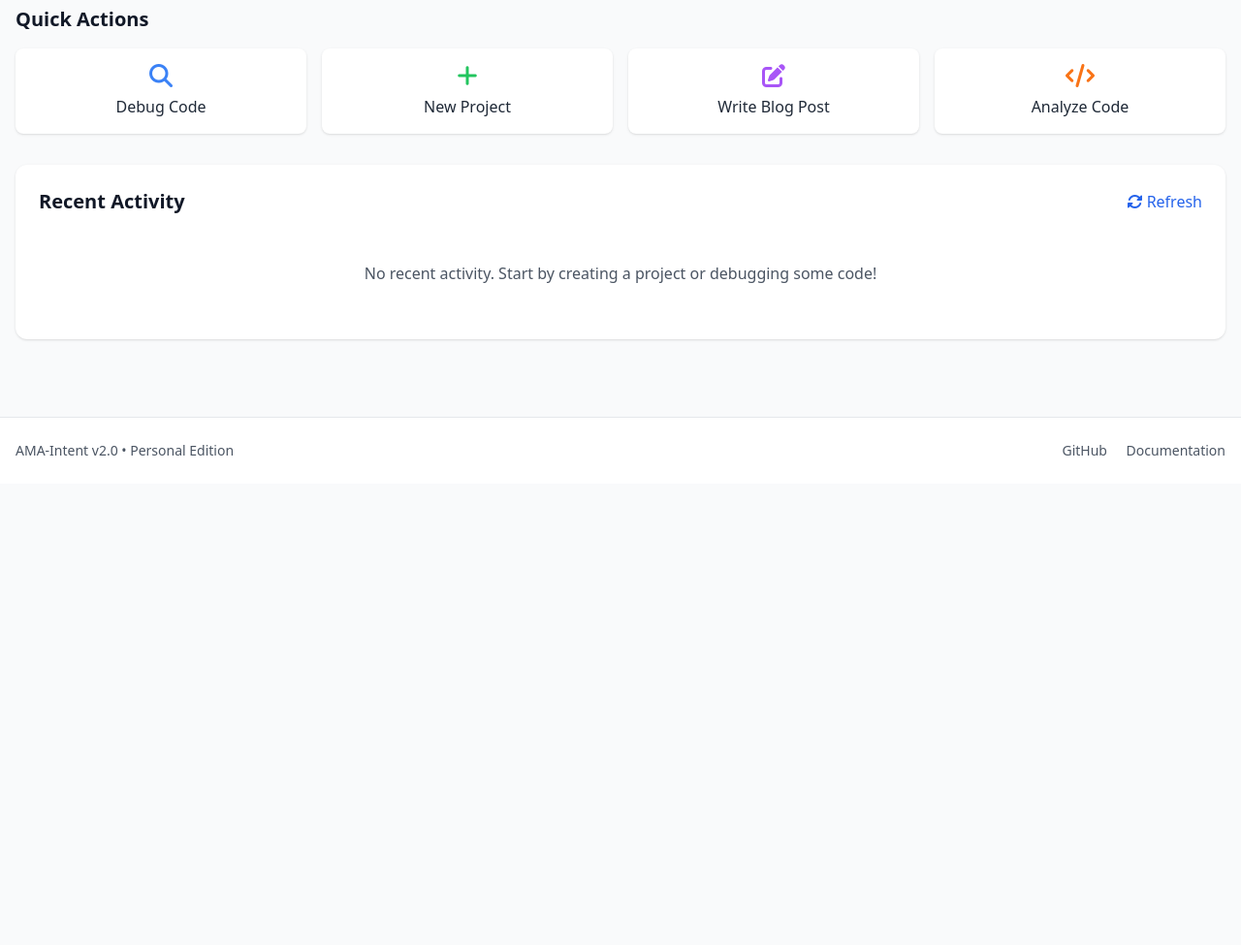
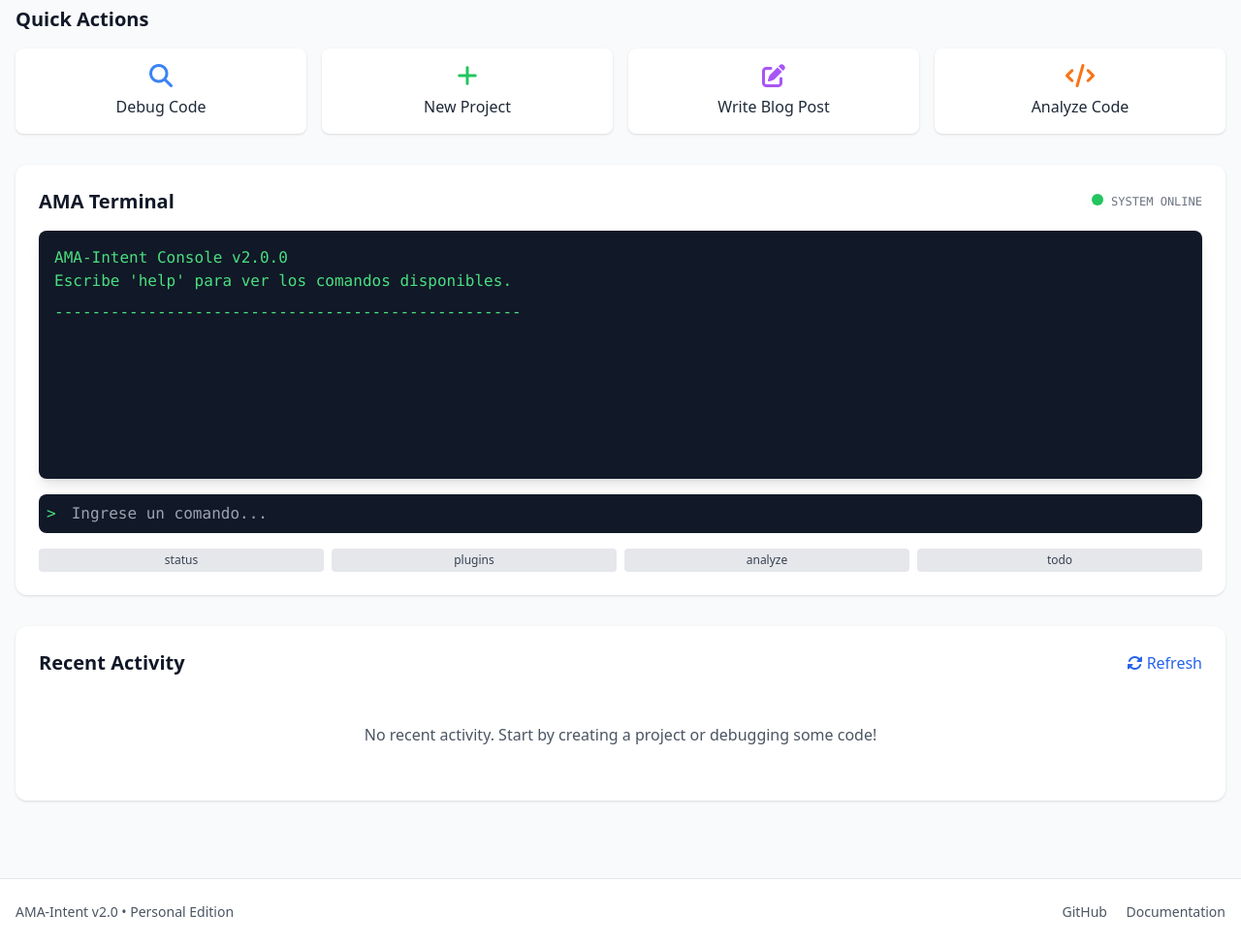
Before and after one commit to dgr198213-ui/proyecto-ama-intent, a FastAPI app: template templates/dashboard.html in a window 1280 px wide. Shown: the part 311-1286 px from the top of the page at 97% size. Before the commit the page ends 781 px from the top, so only its background shows below. Run offline with FastAPI, Linux system fonts and the light colour scheme; the template is opened without the code that fills it, so the values that code supplies are empty; some libraries are stand-ins or nearby versions.

Commit message:
feat: add interactive terminal, productivity plugins and update README

```diff
--- /dev/null
+++ b/plugins/code_quality_analyzer/plugin.json
@@ -0,0 +1,15 @@
+{
+  "name": "Code Quality Analyzer",
+  "version": "1.0.0",
+  "author": "AMA-Intent Team",
+  "description": "Analiza la complejidad ciclomática y adherencia a PEP8 en proyectos Python.",
+  "plugin_type": "debug_assistant",
+  "entry_point": "code_quality_analyzer.main.QualityPlugin",
+  "dependencies": ["pylint", "mccabe"],
+  "min_dashboard_version": "2.0.0",
+  "permissions": ["read"],
+  "settings_schema": {
+    "strict_mode": {"type": "boolean", "label": "Modo Estricto", "default": false},
+    "max_complexity": {"type": "integer", "label": "Complejidad Máxima", "default": 10}
+  }
+}
--- /dev/null
+++ b/plugins/productivity_tracker/plugin.json
@@ -0,0 +1,15 @@
+{
+  "name": "Productivity Tracker",
+  "version": "1.0.0",
+  "author": "AMA-Intent Team",
+  "description": "Monitorea el tiempo dedicado a proyectos y sugiere optimizaciones de flujo de trabajo.",
+  "plugin_type": "analytics",
+  "entry_point": "productivity_tracker.main.ProductivityPlugin",
+  "dependencies": ["pandas", "matplotlib"],
+  "min_dashboard_version": "2.0.0",
+  "permissions": ["read", "write"],
+  "settings_schema": {
+    "work_session_limit": {"type": "integer", "label": "Límite de sesión (min)", "default": 25},
+    "enable_notifications": {"type": "boolean", "label": "Notificaciones", "default": true}
+  }
+}
--- /dev/null
+++ b/plugins/wellness_assistant/plugin.json
@@ -0,0 +1,15 @@
+{
+  "name": "Wellness Assistant",
+  "version": "1.0.0",
+  "author": "AMA-Intent Team",
+  "description": "Asistente de bienestar que sugiere pausas activas y ejercicios de ergonomía durante el desarrollo.",
+  "plugin_type": "utility",
+  "entry_point": "wellness_assistant.main.WellnessPlugin",
+  "dependencies": [],
+  "min_dashboard_version": "2.0.0",
+  "permissions": ["read"],
+  "settings_schema": {
+    "break_interval": {"type": "integer", "label": "Intervalo de pausa (min)", "default": 50},
+    "exercise_type": {"type": "string", "label": "Tipo de ejercicio", "default": "estiramiento"}
+  }
+}
--- /dev/null
+++ b/static/js/console.js
@@ -0,0 +1,172 @@
+/**
+ * AMA-Intent Interactive Console
+ * Handles predefined commands and user input
+ */
+
+class AMAConsole {
+    constructor(containerId) {
+        this.container = document.getElementById(containerId);
+        this.history = [];
+        this.commands = {
+            'help': {
+                description: 'Muestra la lista de comandos disponibles',
+                action: () => this.listCommands()
+            },
+            'clear': {
+                description: 'Limpia la consola',
+                action: () => this.clear()
+            },
+            'status': {
+                description: 'Muestra el estado del sistema AMA-Intent',
+                action: async () => await this.getSystemStatus()
+            },
+            'analyze': {
+                description: 'Inicia un análisis rápido del código actual',
+                action: () => { window.location.href = '/debug'; }
+            },
+            'backup': {
+                description: 'Crea un respaldo de la base de datos',
+                action: async () => await this.runBackup()
+            },
+            'plugins': {
+                description: 'Lista los plugins instalados y su estado',
+                action: async () => await this.listPlugins()
+            },
+            'whoami': {
+                description: 'Muestra información del usuario actual',
+                action: async () => await this.getUserInfo()
+            },
+            'todo': {
+                description: 'Muestra las tareas pendientes del proyecto activo',
+                action: () => this.print("📌 Tareas pendientes: \n1. Configurar .env\n2. Probar integración de plugins\n3. Revisar logs de sistema")
+            }
+        };
+
+        if (this.container) {
+            this.init();
+        }
+    }
+
+    init() {
+        this.container.innerHTML = `
+            <div class="bg-gray-900 text-green-400 font-mono p-4 rounded-lg shadow-lg h-64 overflow-y-auto mb-4" id="console-output">
+                <div>AMA-Intent Console v2.0.0</div>
+                <div>Escribe 'help' para ver los comandos disponibles.</div>
+                <div class="mt-2">--------------------------------------------------</div>
+            </div>
+            <div class="flex">
+                <span class="bg-gray-900 text-green-400 p-2 rounded-l-lg font-mono">></span>
+                <input type="text" id="console-input" class="flex-1 bg-gray-900 text-white p-2 rounded-r-lg font-mono focus:outline-none" placeholder="Ingrese un comando...">
+            </div>
+            <div class="mt-4 grid grid-cols-2 md:grid-cols-4 gap-2" id="preset-commands">
+                <!-- Preset buttons will be injected here -->
+            </div>
+        `;
+
+        this.output = document.getElementById('console-output');
+        this.input = document.getElementById('console-input');
+        this.presetContainer = document.getElementById('preset-commands');
+
+        this.input.addEventListener('keypress', (e) => {
+            if (e.key === 'Enter') {
+                this.execute(this.input.value);
+                this.input.value = '';
+            }
+        });
+
+        this.renderPresets();
+    }
+
+    renderPresets() {
+        const presets = ['status', 'plugins', 'analyze', 'todo'];
+        this.presetContainer.innerHTML = presets.map(cmd => `
+            <button onclick="amaConsole.execute('${cmd}')" class="bg-gray-200 hover:bg-gray-300 text-gray-700 text-xs py-1 px-2 rounded transition-colors">
+                ${cmd}
+            </button>
+        `).join('');
+    }
+
+    print(text, type = 'info') {
+        const div = document.createElement('div');
+        div.className = `mt-1 ${type === 'error' ? 'text-red-400' : type === 'success' ? 'text-blue-400' : 'text-green-400'}`;
+        div.innerText = text;
+        this.output.appendChild(div);
+        this.output.scrollTop = this.output.scrollHeight;
+    }
+
+    clear() {
+        this.output.innerHTML = '<div>Consola limpiada.</div>';
+    }
+
+    listCommands() {
+        this.print("Comandos disponibles:");
+        for (const [name, cmd] of Object.entries(this.commands)) {
+            this.print(`  ${name.padEnd(10)} - ${cmd.description}`);
+        }
+    }
+
+    async execute(cmdText) {
+        const trimmed = cmdText.trim().toLowerCase();
+        if (!trimmed) return;
+
+        this.print(`> ${trimmed}`, 'user');
+
+        if (this.commands[trimmed]) {
+            try {
+                await this.commands[trimmed].action();
+            } catch (err) {
+                this.print(`Error: ${err.message}`, 'error');
+            }
+        } else {
+            this.print(`Comando no reconocido: ${trimmed}. Escribe 'help' para ayuda.`, 'error');
+        }
+    }
+
+    async getSystemStatus() {
+        this.print("Consultando estado del sistema...");
+        try {
+            const response = await fetch('/api/overview');
+            const data = await response.json();
+            this.print(`✅ Sistema: Operativo`);
+            this.print(`📊 Proyectos: ${data.total_projects}`);
+            this.print(`🐛 Sesiones Debug: ${data.total_debug_sessions}`);
+        } catch (err) {
+            this.print("❌ Error al conectar con la API", "error");
+        }
+    }
+
+    async listPlugins() {
+        this.print("Cargando lista de plugins...");
+        // Mock response for now
+        this.print("🔌 Plugins activos:");
+        this.print("  - CodeExplainer v1.0.0 [ACTIVE]");
+        this.print("  - SEOOptimizer v1.2.0 [ACTIVE]");
+        this.print("  - BackupManager v0.9.0 [ACTIVE]");
+    }
+
+    async runBackup() {
+        this.print("Iniciando respaldo de base de datos...");
+        this.print("⌛ Procesando...");
+        setTimeout(() => {
+            this.print("✅ Respaldo completado con éxito: backup_20260110.db", "success");
+        }, 1500);
+    }
+
+    async getUserInfo() {
+        try {
+            const response = await fetch('/api/overview');
+            const data = await response.json();
+            this.print(`👤 Usuario: ${data.username}`);
+            this.print(`🔑 Rol: Administrador`);
+        } catch (err) {
+            this.print("No se pudo obtener información del usuario", "error");
+        }
+    }
+}
+
+// Initialize when DOM is ready
+document.addEventListener('DOMContentLoaded', () => {
+    if (document.getElementById('ama-console-container')) {
+        window.amaConsole = new AMAConsole('ama-console-container');
+    }
+});
--- a/templates/dashboard.html
+++ b/templates/dashboard.html
@@ -113,6 +113,24 @@
                 </div>
             </div>
 
+            <!-- Interactive Console -->
+            <div class="bg-white rounded-xl shadow p-6 mb-8">
+                <div class="flex justify-between items-center mb-4">
+                    <h2 class="text-xl font-bold text-gray-900">AMA Terminal</h2>
+                    <div class="flex space-x-2">
+                        <span class="flex h-3 w-3">
+                            <span class="animate-ping absolute inline-flex h-3 w-3 rounded-full bg-green-400 opacity-75"></span>
+                            <span class="relative inline-flex rounded-full h-3 w-3 bg-green-500"></span>
+                        </span>
+                        <span class="text-xs text-gray-500 font-mono">SYSTEM ONLINE</span>
+                    </div>
+                </div>
+                <div id="ama-console-container">
+                    <!-- Console will be initialized here by console.js -->
+                    <div class="animate-pulse bg-gray-100 h-64 rounded-lg"></div>
+                </div>
+            </div>
+
             <!-- Recent Activity -->
             <div class="bg-white rounded-xl shadow p-6">
                 <div class="flex justify-between items-center mb-4">
@@ -143,6 +161,7 @@
         </footer>
     </div>
 
+    <script src="/static/js/console.js"></script>
     <script>
         async function refreshData() {
             const response = await fetch('/api/overview');
```
Also changed, not shown: README.md.
